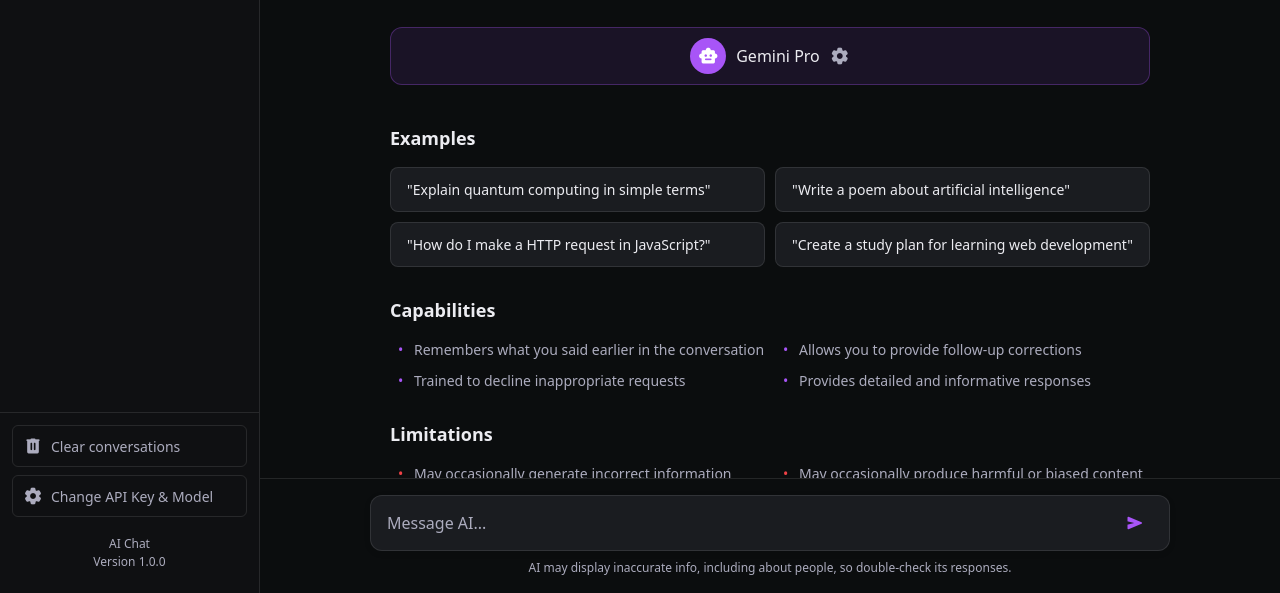
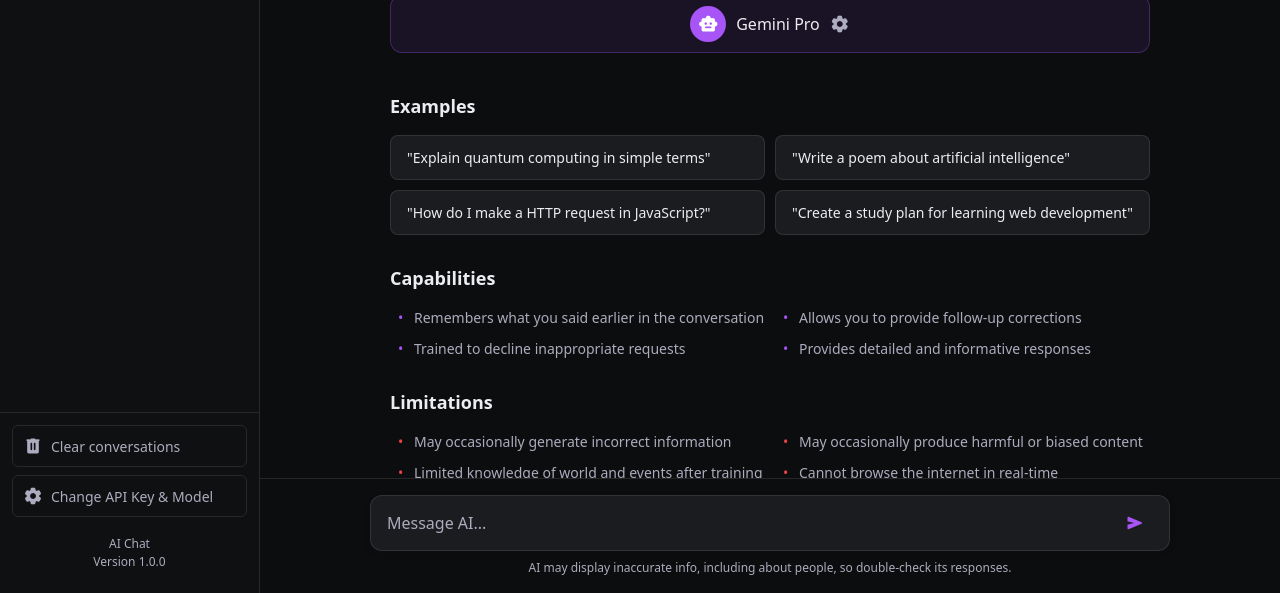
Before and after one commit to fredie-nation/smartera, a website built with Vite: page index.html in a window 1280 px wide. Shown: the part 207-800 px from the top of the page. Built offline with nearby package versions, Linux system fonts and the light colour scheme; what marked-highlight would draw is missing.

Commit message:
Update style.css

```diff
--- a/style.css
+++ b/style.css
@@ -206,7 +206,7 @@
   max-width: 800px;
   width: 100%;
   padding: 20px;
-  padding-top: 13rem;
+  padding-top: 9rem;
 }
 
 .welcome-content h1 {
```
